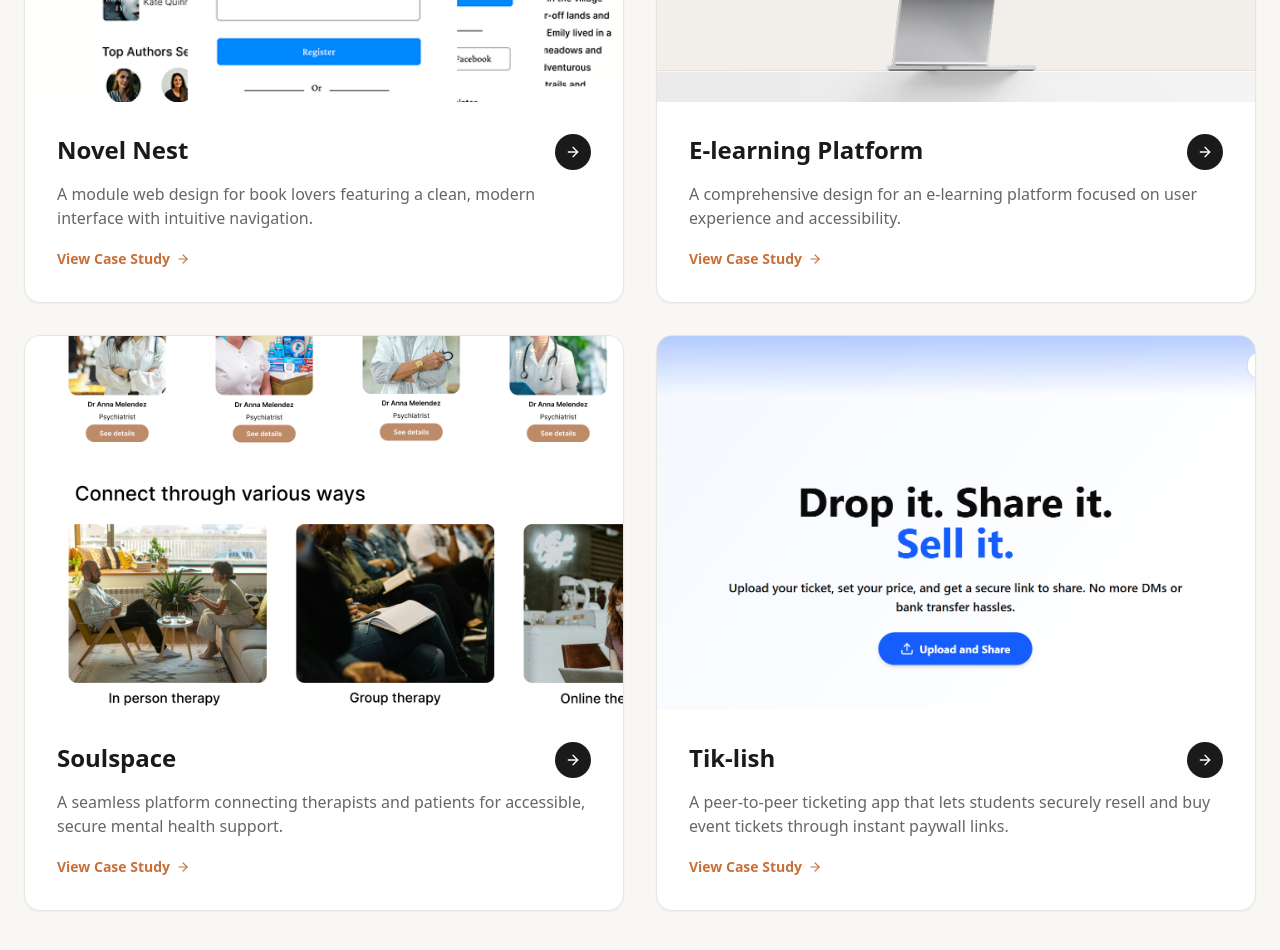
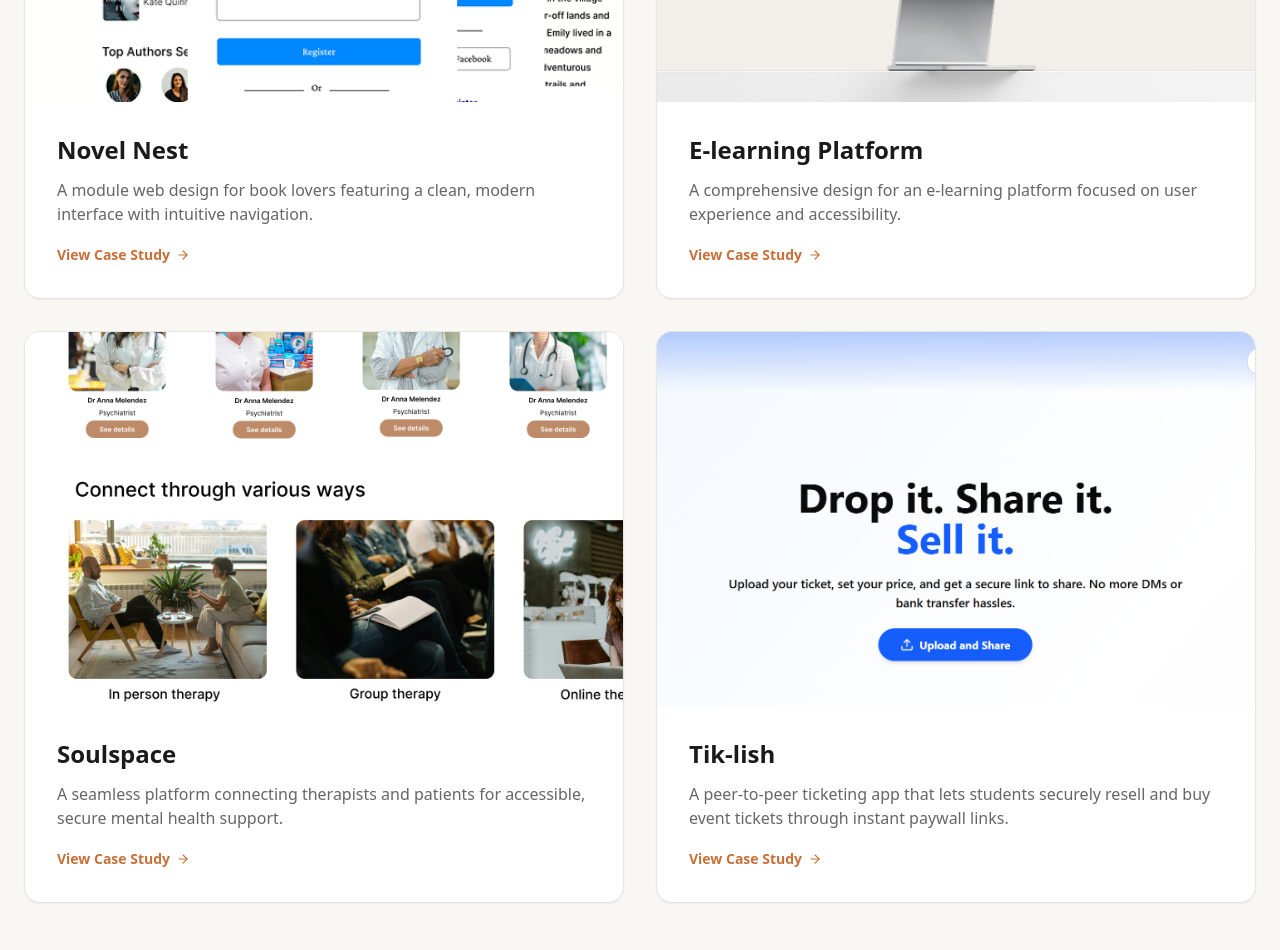
Before and after one commit to mson-wagz/my-portfolio, a React (Vite) app: page / in a window 1280 px wide. Shown: the part 3320-4270 px from the top of the page. Built offline with nearby package versions, Linux system fonts and the light colour scheme.

Commit message:
removed arrow

```diff
--- a/src/Landing.jsx
+++ b/src/Landing.jsx
@@ -541,16 +541,7 @@ export default function Portfolio() {
                       <h3 className="text-xl sm:text-2xl font-bold text-[#1A1A1A] group-hover:text-[#C8703A] transition-colors">
                         {project.title}
                       </h3>
-                      <motion.a
-                          href={project.link}
-                          rel="noopener noreferrer"
-                          whileHover={{ scale: 1.12, rotate: -45 }}
-                          whileTap={{ scale: 0.9 }}
-                          className="w-9 h-9 rounded-full bg-[#1A1A1A] flex items-center justify-center flex-shrink-0 hover:bg-[#C8703A] transition-colors"
-                          onClick={(e) => e.stopPropagation()}
-                        >
-                          <ArrowRight className="w-4 h-4 text-white" />
-                        </motion.a>
+
                     </div>
 
                     <p className="text-[#666] text-sm sm:text-base leading-relaxed mb-4">{project.description}</p>
```
